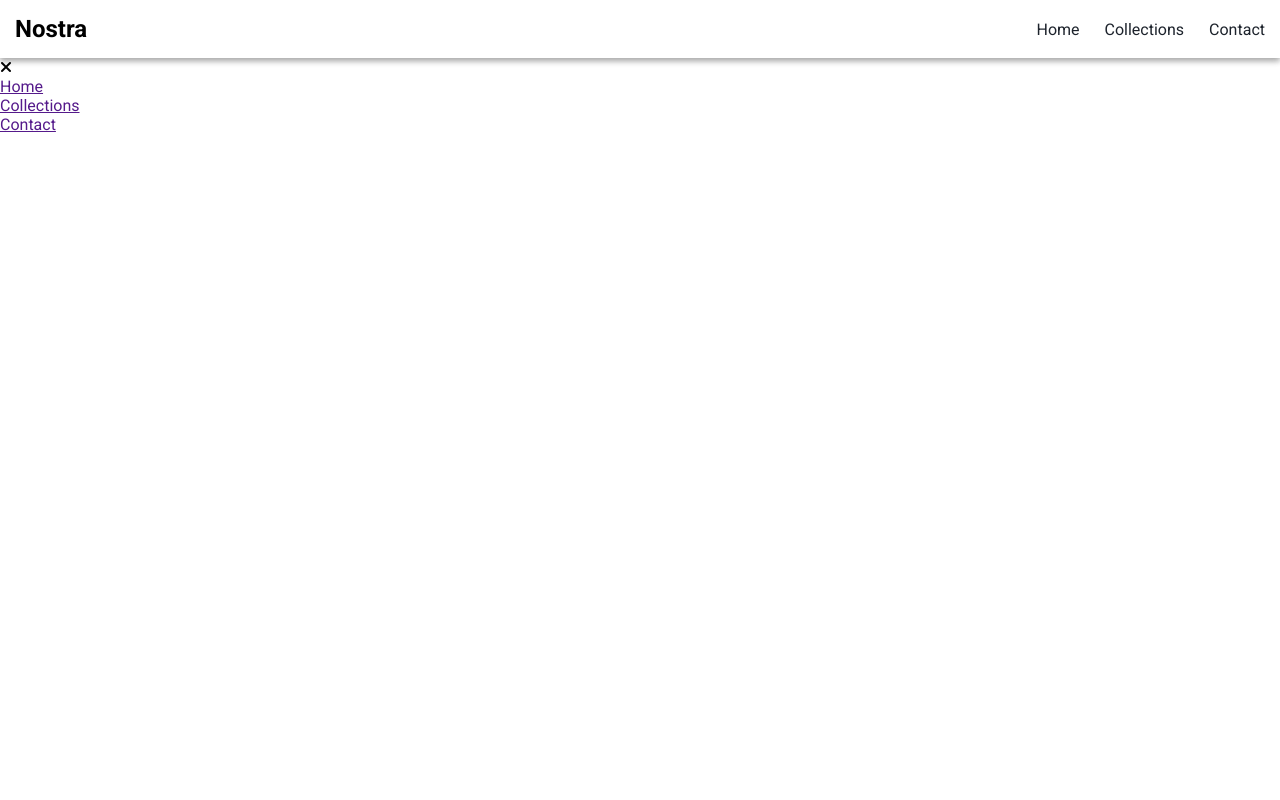
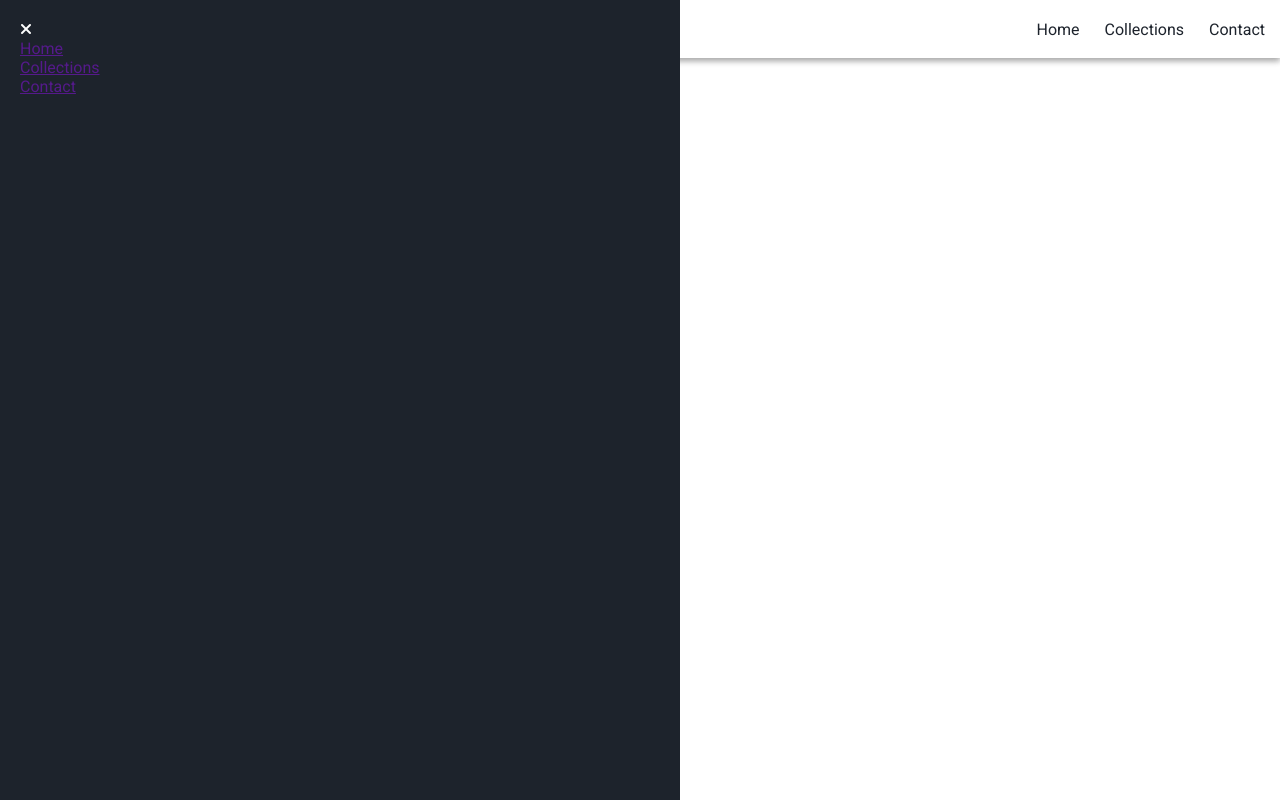
Before and after one commit to 20058340/Dessertation-project, a plain HTML site: page index.html in a window 1280 px wide. Drawn offline with Linux system fonts and the light colour scheme.

Commit message:
side navbar

```diff
--- a/style.css
+++ b/style.css
@@ -36,6 +36,19 @@ body{
     display: none;
 }
 
+/* Side navbar */
+
+.side-navbar{
+    background-color: #1d232c;
+    width: 50%;
+    height: 100%;
+    position: fixed;
+    top: 0;
+    left: 0;
+    padding: 20px;
+    color: white;
+}
+
 /* Media Query */
 
 @media screen and (max-width: 600px){
```
